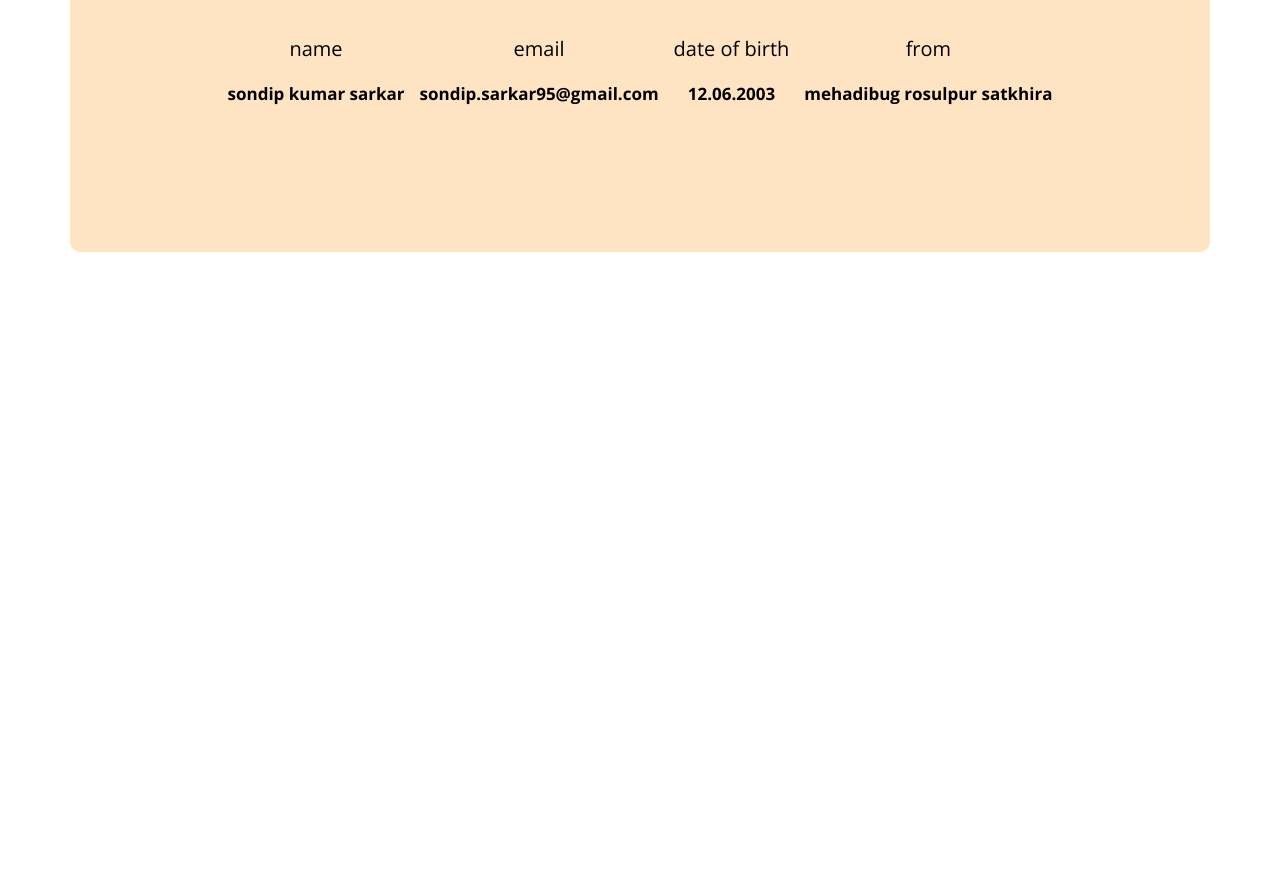
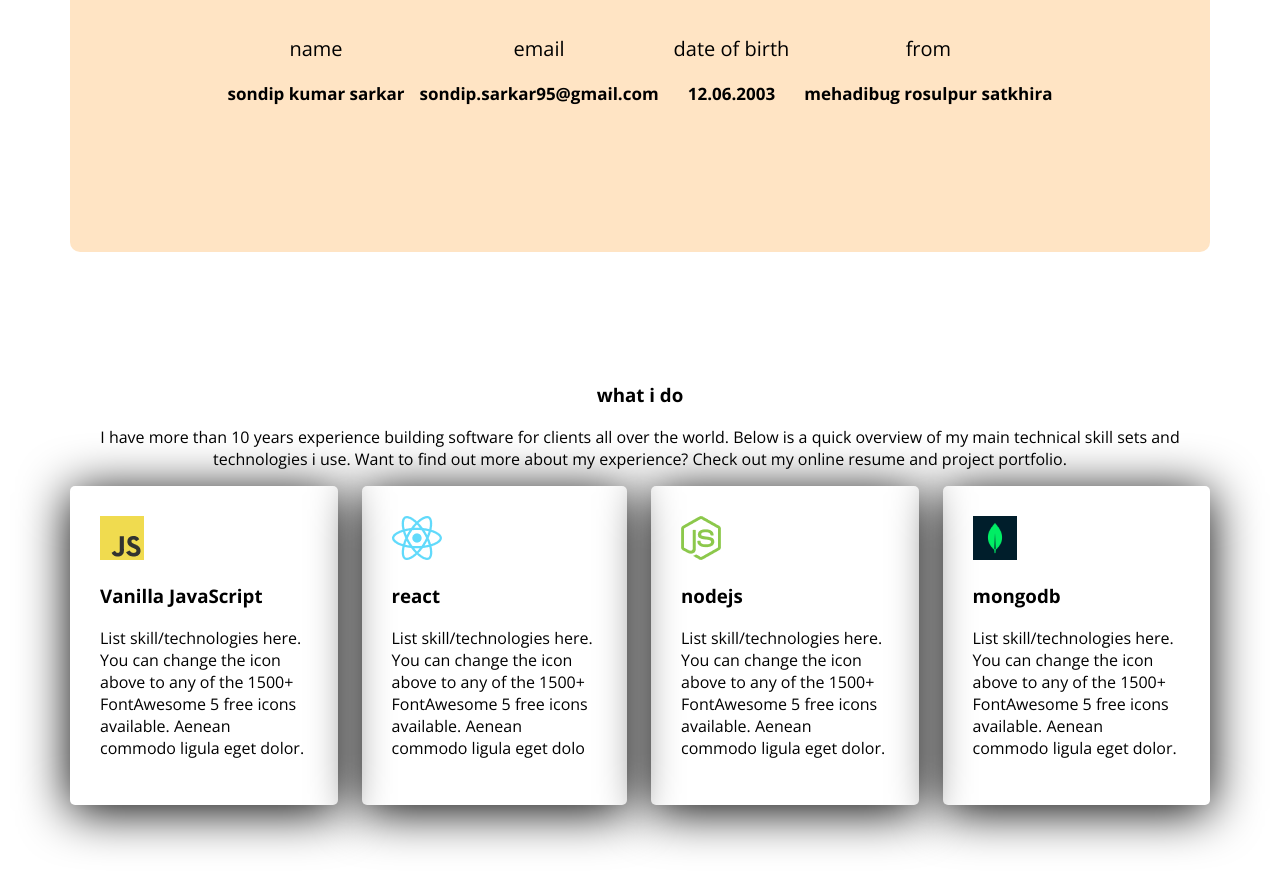
Before and after one commit to sondip2/web-develpoer-sondip, a plain HTML site: page index.html in a window 1280 px wide. Shown: the part 1311-2199 px from the top of the page. Before the commit the page ends 1571 px from the top, so only its background shows below. Drawn offline with nearby package versions, Linux system fonts and the light colour scheme.

Commit message:
an added index.html file

```diff
--- a/index.html
+++ b/index.html
@@ -67,7 +67,41 @@
 
 
         </section>
+<!-- what i do section started -->
+ <section class="skills">
+    <h3 class="title-1 text-align">what i do</h3>
+    <p class="para1 text-align">I have more than 10 years experience building software for clients all over the world. Below is a quick overview of my main technical skill sets and technologies i use. Want to find out more about my experience? Check out my online resume and project portfolio.</p>
 
+    <div class="skill-container">
+        <div class="skill">
+            <img src="./images/icons/js.png" alt="">
+            <h3 class="skill-title">Vanilla JavaScript</h3>
+            <p class="skill-dis">List skill/technologies here. You can change the icon above to any of the 1500+ FontAwesome 5 free icons available. Aenean commodo ligula eget dolor.</p>
+        </div>
+
+        <div class="skill">
+            <img src="./images/icons/react.png" alt="">
+            <h3 class="skill-title">react</h3>
+            <p class="skill-dis">List skill/technologies here. You can change the icon above to any of the 1500+ FontAwesome 5 free icons available. Aenean commodo ligula eget dolo</p>
+        </div>
+
+        <div class="skill">
+            <img src="./images/icons/nodejs.png" alt="">
+            <h3 class="skill-title">nodejs</h3>
+            <p class="skill-dis">List skill/technologies here. You can change the icon above to any of the 1500+ FontAwesome 5 free icons available. Aenean commodo ligula eget dolor.</p>
+        </div>
+        <div class="skill">
+            <img src="./images/icons/mongo.png" alt="">
+            <h3 class="skill-title">mongodb</h3>
+            <p class="skill-dis">List skill/technologies here. You can change the icon above to any of the 1500+ FontAwesome 5 free icons available. Aenean commodo ligula eget dolor.</p>
+        </div>
+
+
+
+
+    </div>
+
+ </section>
     </main>
     <footer>
 
--- a/style.css
+++ b/style.css
@@ -97,6 +97,10 @@ main{
 
 
 /* main styles */
+main section{
+    margin-top: 130px;
+    margin-bottom: 130px;
+}
 
 .section-title{
     font-size: 35px;
@@ -113,7 +117,7 @@ main{
     border-radius: 10px;
     padding: 130px 150px;
     text-align: center;
-    margin-top: 130px;
+
 }
 .about-items{
     display: flex;
@@ -123,8 +127,24 @@ main{
     font-size: 20px;
 }
 
+/* shared style */
+.text-align{
+    text-align: center;
+}
+
 
 .desk{
     font-weight: bold;
     font-size: 17px;
 }
+
+/* skill container */
+.skill-container{
+    display: flex;
+    gap: 24px;
+}
+.skill{
+    padding: 30px;
+    border-radius: 5px;
+    box-shadow: 0px 6px 50px 0px black;
+}
```
